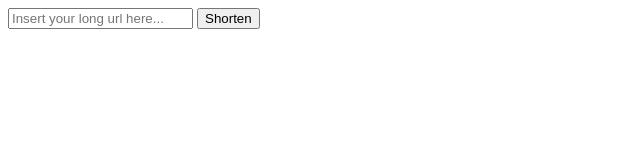
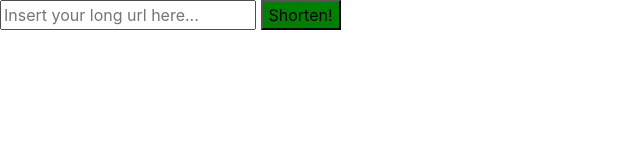
Before and after one commit to aferranteportfolio/shorthandurl, a website: page program/index.html in a window 1280 px wide. Shown: the whole page, without its empty margins (0-640 px from the left). Drawn offline with nearby package versions, Linux system fonts and the light colour scheme.

Commit message:
added bootstrap

```diff
--- a/program/index.html
+++ b/program/index.html
@@ -1,5 +1,6 @@
 <!DOCTYPE html>
 <html lang="en">
+
 <head>
     <meta charset="UTF-8">
     <meta http-equiv="X-UA-Compatible" content="IE=edge">
@@ -7,12 +8,15 @@
     <script src="./jquery-3.6.1.js"></script>
     <script type="module" src="app.js"></script>
     <script src="https://ajax.googleapis.com/ajax/libs/jquery/3.6.0/jquery.min.js"></script>
+    <link rel="stylesheet" href="https://stackpath.bootstrapcdn.com/bootstrap/4.5.0/css/bootstrap.min.css" integrity="sha384-9aIt2nRpC12Uk9gS9baDl411NQApFmC26EwAOH8WgZl5MYYxFfc+NcPb1dKGj7Sk" crossorigin="anonymous">
     <title>Document</title>
 </head>
+
 <body>
-    <input type="text" placeholder="Insert your long url here..." id="inputbox">
-    <button id="button">Shorten</button>
+    <input type="text" placeholder="Insert your long url here..." id="inputbox" class="input-box">
+    <button id="button!" style="background-color:green">Shorten!</button>
     <img hidden src="./giphy.webp" alt="heMan">
     <h1></h1>
 </body>
+
 </html>
```
Also changed, not shown: program/notFoundPage.html (+2 -1 lines), README.md.
